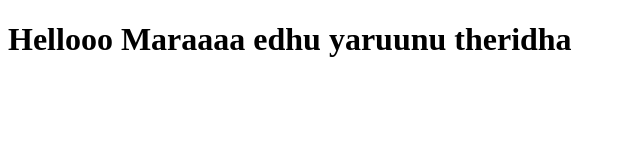
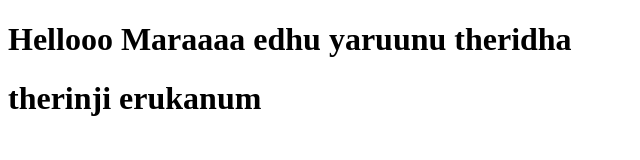
Before and after one commit to jayasreesrinivasaan/Samplerepo, a plain HTML site: page index.html in a window 1280 px wide. Shown: the whole page, without its empty margins (0-640 px from the left). Drawn offline with Linux system fonts and the light colour scheme.

Commit message:
Added tag

```diff
--- a/index.html
+++ b/index.html
@@ -7,5 +7,6 @@
 </head>
 <body>
     <h1>Hellooo Maraaaa edhu yaruunu theridha </h1>
+    <h1>therinji erukanum</h1>
 </body>
 </html>
```
